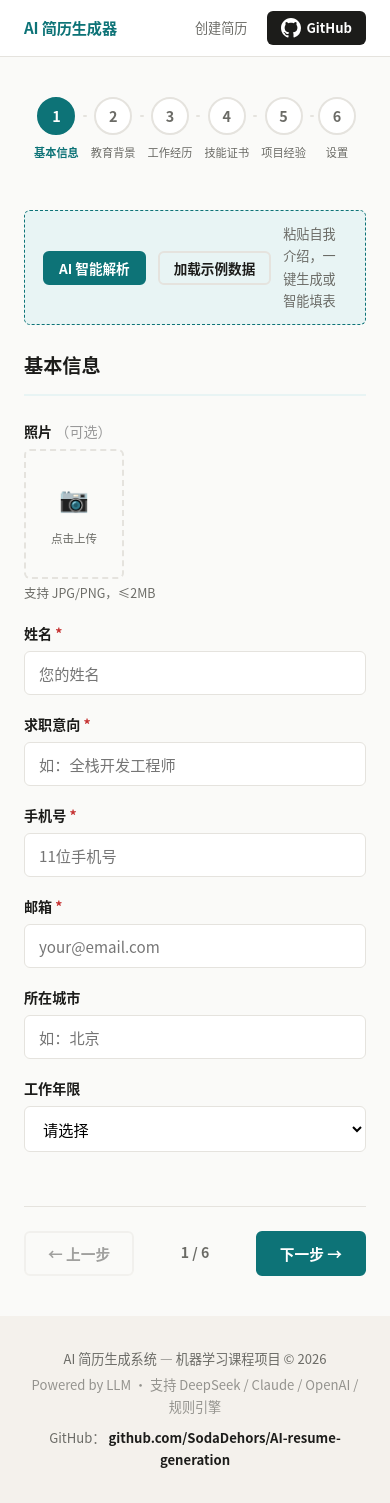
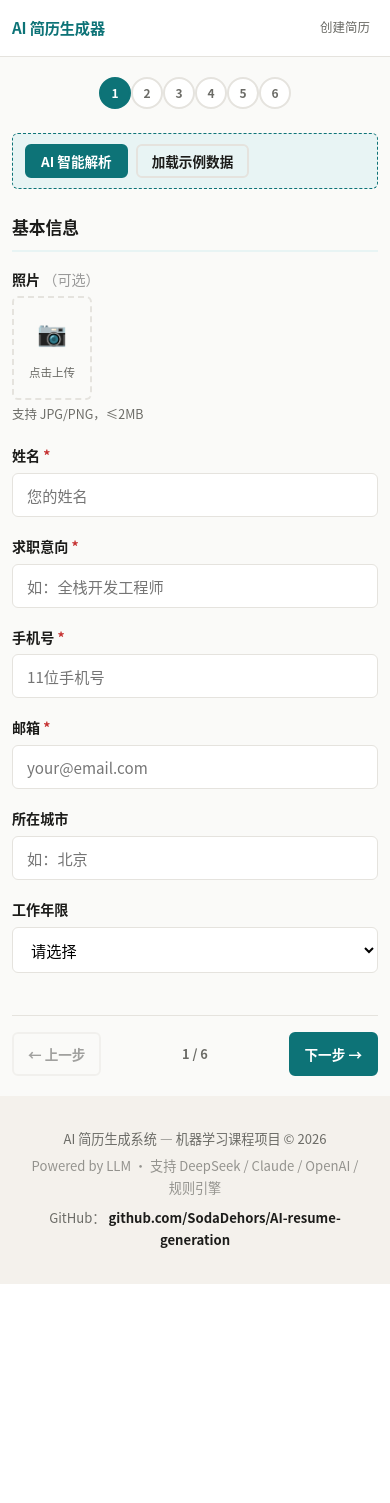
Before and after one commit to SodaDehors/AI-resume-generation, a Flask app: page /form in a window 390 px wide. After the commit the page ends 1284 px from the top, so only its background shows below. Run offline with Flask 3, Linux system fonts and the light colour scheme.

Commit message:
@ fix: 全面优化移动端体验 — 适配375px~600px手机屏幕
- base.css：导航栏紧凑化、GitHub按钮隐藏；how-it-works无宽度限制；loading overlay缩padding
- wizard.css：进度条纯圆圈（隐藏文字连线）；lang/cert行竖向排列；快捷栏wrap换行；移除按钮44x44触控友好；弹窗三按钮竖向全宽；步骤面板/entry-card compact间距
- preview.css：工具栏column加row-gap；按钮/模板切换器字号缩小
- classic.css：新增@media screen断点，双栏改单栏，sidebar全宽，padding缩小
- modern.css：新增@media screen断点，rm-two-col单列，rm-exp-header竖向，padding缩小
- compact.css：新增@media screen断点，padding和字号缩小
- wizard.js：Toast加max-width:90vw防止手机溢出

Co-Authored-By: Claude <noreply@anthropic.com>
@

```diff
--- a/static/css/base.css
+++ b/static/css/base.css
@@ -433,6 +433,21 @@ body {
     .hero-title { font-size: 1.4rem; }
     .nav-logo { font-size: 0.95rem; }
     .btn-lg { padding: 13px 28px; font-size: 0.95rem; }
+
+    /* ── Mobile nav: compact links, hide GitHub button ── */
+    .nav-container { padding: 0 12px; }
+    .nav-links { gap: 2px; }
+    .nav-link { font-size: 0.78rem; padding: 4px 8px; }
+    .nav-github { display: none; }
+
+    /* ── How-it-works: full-width step items ── */
+    .step-item { max-width: none; }
+
+    /* ── Loading overlay: smaller padding ── */
+    .loading-content { padding: 20px; margin: 0 12px; }
+
+    /* ── btn-sm compact ── */
+    .btn-sm { padding: 7px 14px; font-size: 0.82rem; }
 }
 
 /* ── Print ─────────────────────────────────────────────── */
--- a/static/css/wizard.css
+++ b/static/css/wizard.css
@@ -382,10 +382,69 @@
 
 /* ── Responsive ────────────────────────────────────────── */
 @media (max-width: 768px) {
-    .wizard-progress { overflow-x: auto; justify-content: flex-start; padding-bottom: 8px; }
-    .progress-label { font-size: 0.7rem; }
     .template-selector { flex-direction: column; }
     .modal-overlay { padding: 12px; }
     .modal-dialog { max-width: 100%; max-height: 90vh; }
     .modal-header, .modal-body, .modal-footer { padding-left: 16px; padding-right: 16px; }
 }
+
+@media (max-width: 480px) {
+    /* Progress bar: circles only, hide labels & lines */
+    .wizard-progress { gap: 0; padding: 0; margin-bottom: 24px; }
+    .progress-label { display: none; }
+    .progress-line { display: none; }
+    .progress-circle { width: 32px; height: 32px; font-size: 0.75rem; }
+    .progress-step { gap: 0; }
+
+    /* Wizard container */
+    .wizard-container { padding: 20px 12px; }
+
+    /* Step panels */
+    .step-panel { padding: 0; }
+    .step-title { font-size: 1.05rem; margin-bottom: 16px; padding-bottom: 8px; }
+
+    /* Quick actions: wrap, hide hint */
+    .quick-actions { flex-wrap: wrap; gap: 8px; padding: 10px 12px; }
+    .quick-hint { display: none; }
+    .quick-actions .btn-sm { flex: 0 0 auto; }
+
+    /* Entry cards: compact padding, bigger remove button */
+    .entry-card { padding: 14px; }
+    .entry-card .entry-remove {
+        width: 44px; height: 44px;
+        top: 2px; right: 2px;
+        font-size: 1.4rem;
+        display: flex; align-items: center; justify-content: center;
+    }
+
+    /* Language & cert rows: stack vertically */
+    .lang-row, .cert-row { flex-direction: column; gap: 8px; }
+    .lang-row input, .cert-row input { width: 100%; }
+    .lang-row select { width: 100%; }
+    .lang-row .btn-sm, .cert-row .btn-sm { align-self: flex-end; }
+
+    /* Tag input */
+    .tag-input-container { padding: 8px; }
+    .tag-item { font-size: 0.8rem; padding: 3px 10px; }
+
+    /* Template selector */
+    .template-option { padding: 14px 10px; }
+
+    /* Photo upload: smaller on mobile */
+    .photo-upload-area { width: 80px; height: 104px; }
+
+    /* Navigation buttons */
+    .wizard-nav { margin-top: 24px; padding-top: 16px; gap: 8px; }
+    .wizard-nav .btn { padding: 10px 14px; font-size: 0.85rem; }
+    .step-indicator { font-size: 0.8rem; }
+
+    /* Modal: 3 buttons stack vertically full-width */
+    .parse-modal-footer { flex-direction: column; }
+    .parse-modal-footer .btn { width: 100%; justify-content: center; }
+    .parse-intro-textarea { rows: 6; font-size: 0.88rem; }
+    .modal-desc { font-size: 0.82rem; }
+
+    /* Loading overlay */
+    .loading-content h3 { font-size: 1rem; }
+    .loading-content p { font-size: 0.82rem; }
+}
--- a/static/js/wizard.js
+++ b/static/js/wizard.js
@@ -709,6 +709,7 @@ function showToast(message) {
             box-shadow: 0 2px 10px rgba(0,0,0,0.12);
             font-weight: 600; letter-spacing: 0.01em;
             transition: opacity 0.25s; font-family: inherit;
+            max-width: 90vw; text-align: center;
         `;
         document.body.appendChild(toast);
     }
```
Also changed, not shown: static/css/preview.css (+12 -1 lines), static/css/templates/classic.css (+30 -0 lines), static/css/templates/compact.css (+14 -0 lines), static/css/templates/modern.css (+33 -0 lines).
